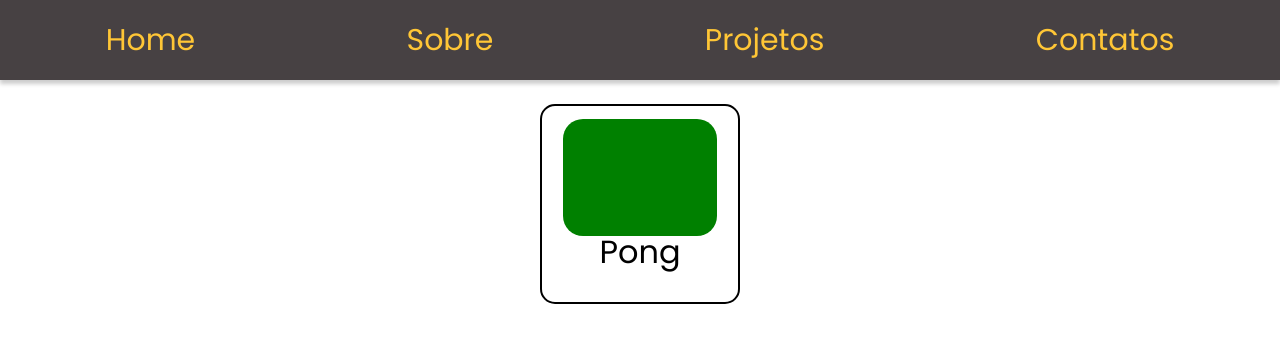
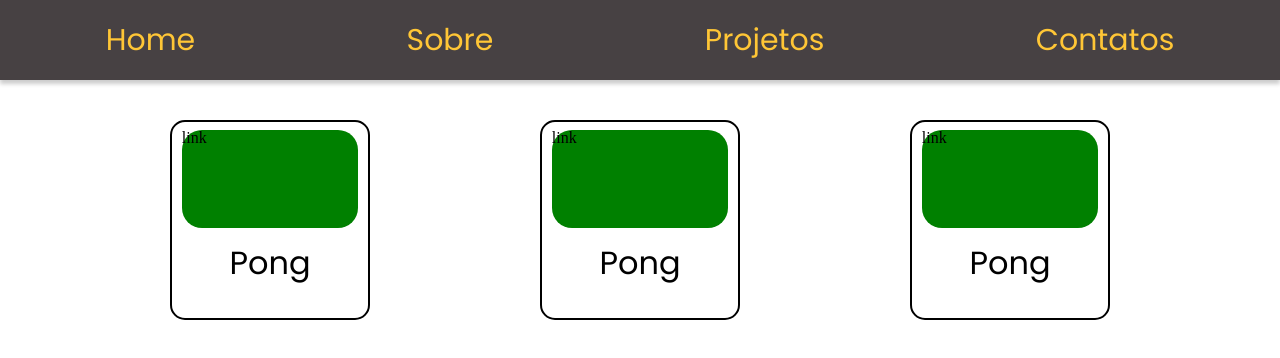
Before and after one commit to JayTStar/my_site, a React (Create React App) app: page /projects in a window 1280 px wide. Shown: the top 358 px of the page. Built offline with nearby package versions, Linux system fonts and the light colour scheme.

Commit message:
Creating new component

```diff
--- /dev/null
+++ b/src/Screens/ProjectsScreen/Project.tsx
@@ -0,0 +1,21 @@
+import { useState } from "react";
+
+export default function Projects(props: Readonly<{title: string; image: string; description: string; languages: string; technologies: string;}>){
+    const [projectState, setProjectState] = useState ('closed');
+
+    function handleClick(){
+        if(projectState === 'closed'){
+            setProjectState('open');
+        }
+        else{
+            setProjectState('closed');
+        }
+    }
+    return(
+        <div className={`project ${projectState}`}>
+                <div className="img">{props.image}</div>
+                <p className="title">{props.title}</p>
+                <p className="button" onClick={() => handleClick()}>{(projectState === "closed")? "Ver mais": "Ver menos"}</p>
+        </div>
+    )
+}
--- a/src/Screens/ProjectsScreen/index.css
+++ b/src/Screens/ProjectsScreen/index.css
@@ -1,24 +1,31 @@
 .projects{
    display: flex;
-   flex-direction: column;
-   justify-content: flex-start;
-   align-items: center;
-   padding-top: 3vh;
+   justify-content: space-evenly;
+   align-items: flex-start;
+
+   flex-wrap: wrap;
+
+   padding: 3vh 2vw 0 2vw;
+
+   box-sizing: border-box;
+
+   transition: all 0.3s;
 }
 .project{
 
     border: 2px solid black;
     border-radius: 15px;
 
-    padding: 1%;
+    margin: 2vh 2vw;
+
     box-sizing: border-box;
 
     display: flex;
     flex-direction: column;
-    justify-content: space-between;
+    justify-content: space-evenly;
     align-items: center;
 
-    transition: all 0.5s;
+    transition: all 0.3s;
 }
 
 .closed{
@@ -28,7 +35,15 @@
 
 }
 
-.closed button{
+.button{
+    font-size: large;
+}
+
+.button:hover{
+    cursor: pointer;
+}
+
+.closed .button{
     visibility: hidden;
 }
 
@@ -37,12 +52,12 @@
     height: 300px;
 }
 
-.closed:hover button{
+.closed:hover .button{
     visibility: visible;
 }
 
 .open{
-    width: 80%;
+    width: 70%;
     height: 70%;
 }
 
@@ -51,12 +66,12 @@
 
     border-radius: 20px;
 
-    transition: all 0.5s;
+    transition: all 0.3s;
 }
 
 .closed .img{
     width: 90%;
-    height: 70%;
+    height: 50%;
 }
 
 .closed:hover .img{
@@ -75,6 +90,8 @@
 
     font-size: xx-large;
     text-align: center;
+
+    margin-top: 6%;
 }
 
 .info{
--- a/src/Screens/ProjectsScreen/index.tsx
+++ b/src/Screens/ProjectsScreen/index.tsx
@@ -1,25 +1,23 @@
-import { useState } from "react"
-import "./index.css"
+import "./index.css";
+import json from "../../projects.json";
+
+import Projects from "./Project";
 
 export default function ProjectsScreen(){
-    const [projectState, setProjectState] = useState ('closed')
 
-    function handleClick(){
-        if(projectState === 'closed'){
-            setProjectState('open')
-        }
-        else{
-            setProjectState('closed')
-        }
+    const projects = json.projects;
+
+    function renderProjects(){
+        return(
+            projects.map((e) => {return <Projects title={e.title} image={e.image} description={e.description} languages={e.languages} technologies={e.technologies}/>})
+        )
     }
+
+    const render = renderProjects();
 
     return(
         <main className="projects">
-            <div className={`project ${projectState}`}>
-                <div className="img"></div>
-                <p className="title">Pong</p>
-                <button onClick={() => handleClick()}>{(projectState === "closed")? "Ver mais": "Ver menos"}</button>
-            </div>
+            {render}
         </main>
     )
 }
```
